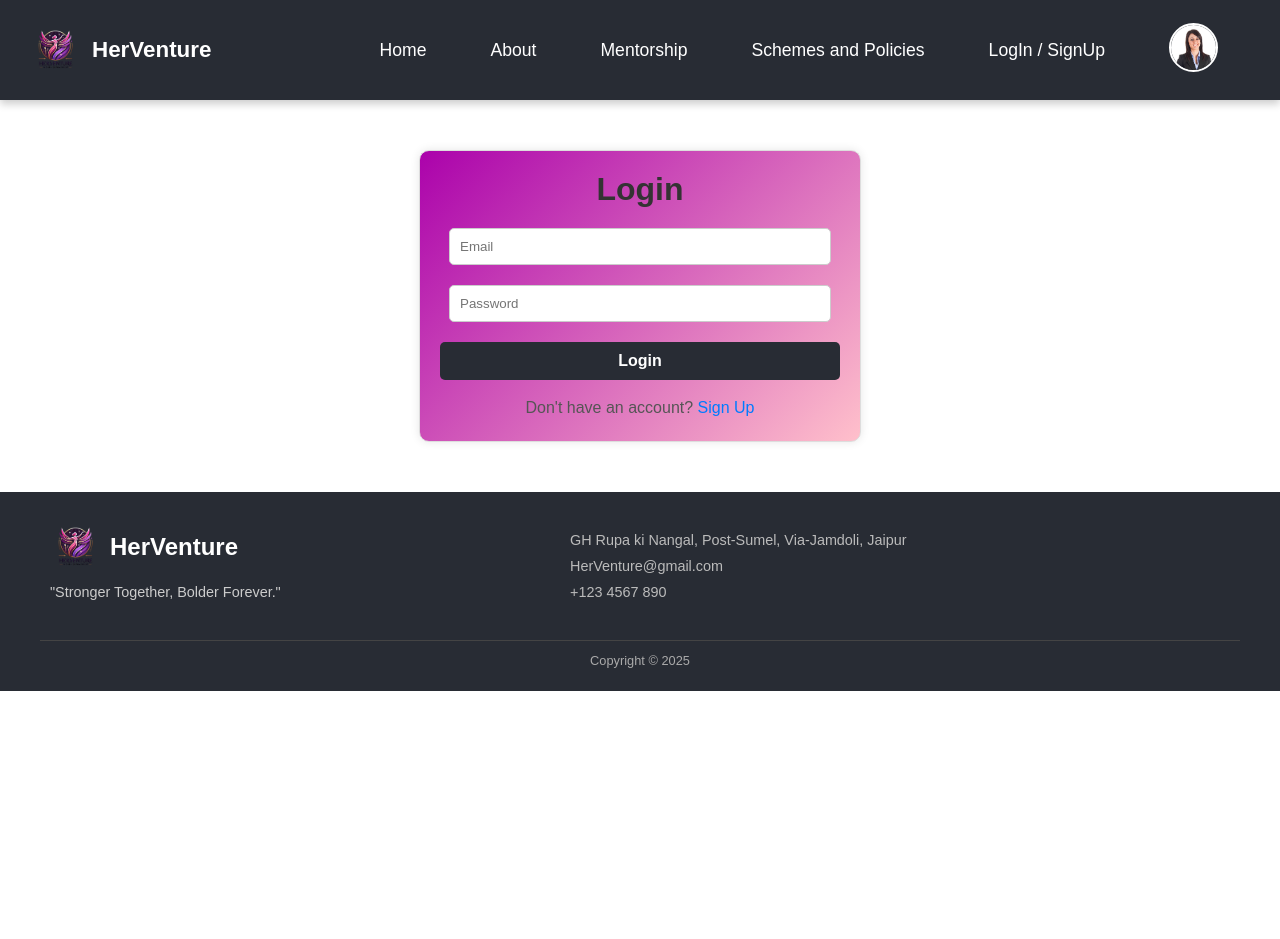
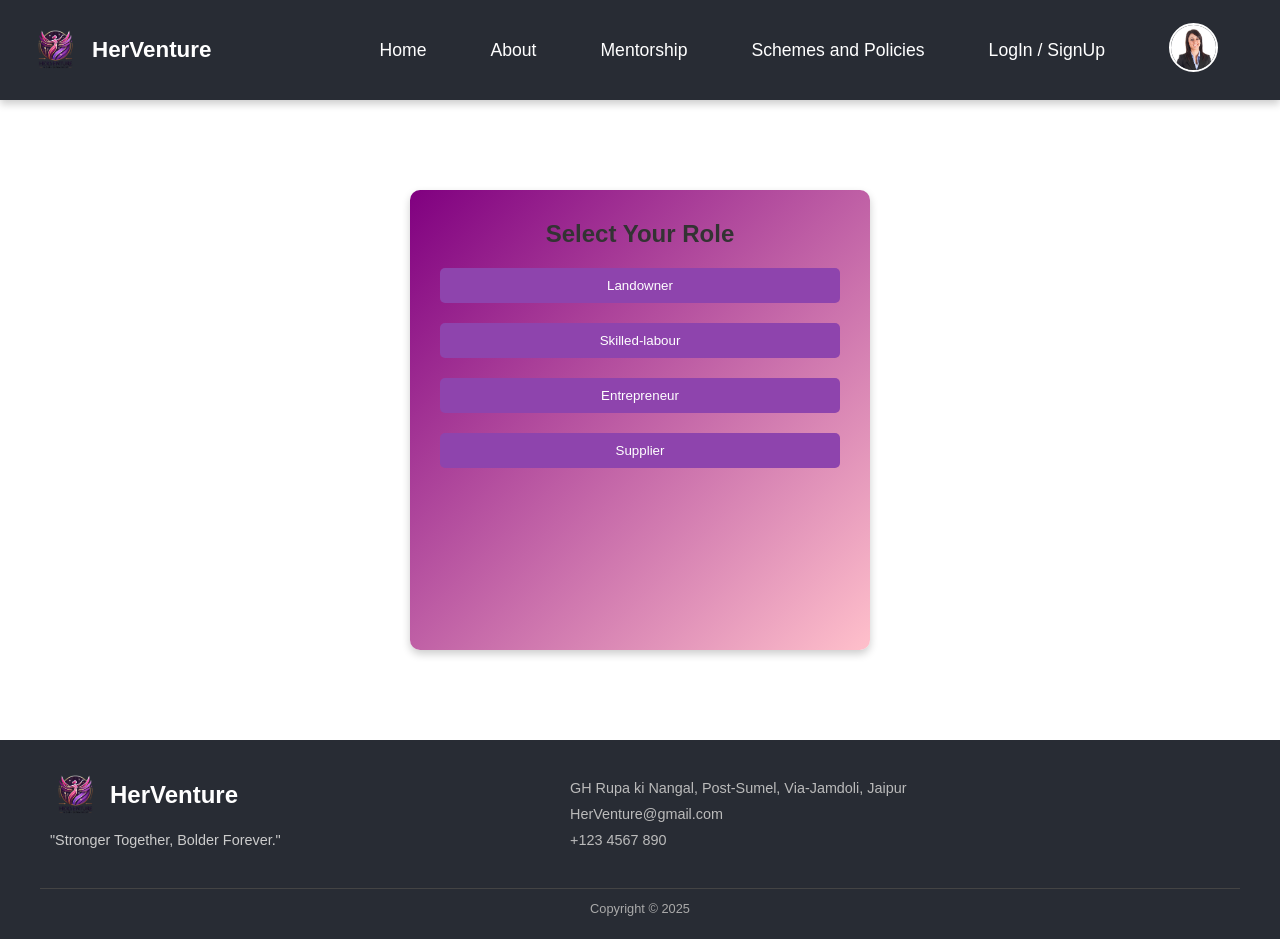
Before and after one commit to harshitaa18/HerVenture, a React (Create React App) app: page /login in a window 1280 px wide. Before the commit the page ends 800 px from the top, so only its background shows below. Built offline with nearby package versions, Linux system fonts and the light colour scheme.

Commit message:
Login component is somewhat ready

```diff
--- a/src/Pages/ExplorePage/ExplorePage.jsx
+++ b/src/Pages/ExplorePage/ExplorePage.jsx
@@ -7,26 +7,7 @@ const ExplorePage = () => {
 
   return (
     <div className="explore-page-container">
-      <h1>Explore Opportunities</h1>
-      <p>Discover resources to help you grow and succeed in your entrepreneurial journey.</p>
-
-      <section className="explore-section">
-        <h2>Mentors</h2>
-        <p>Browse our directory of experienced mentors by industry, expertise, or location.</p>
-        <button className="explore-button">Find Mentors</button>
-      </section>
-
-      <section className="explore-section">
-        <h2>Networking Opportunities</h2>
-        <p>Connect with entrepreneurs who share your goals or are in complementary industries.</p>
-        <button className="explore-button">Start Networking</button>
-      </section>
-
-      <section className="explore-section">
-        <h2>Funding Opportunities</h2>
-        <p>Explore curated listings of investors, grants, and accelerator programs based on your startup type.</p>
-        <button className="explore-button" onClick={() => navigate('/funding')}>Discover Funding</button>
-      </section>
+      <div>Login</div>
     </div>
   );
 };
--- a/src/Pages/ExplorePage/Login/Login.css
+++ b/src/Pages/ExplorePage/Login/Login.css
@@ -1,55 +1,47 @@
-.auth-container {
-    width: 100%;
-    max-width: 400px;
-    margin: 50px auto;
-    padding: 20px;
-    border: 1px solid #ddd;
-    background: linear-gradient(135deg, rgb(171, 2, 171), pink);
-    border-radius: 10px;
-    box-shadow: 0 0 10px rgba(0, 0, 0, 0.1);
-    text-align: center;
-    font-family: Arial, sans-serif;
-  }
+.signin-container {
+  display: flex;
+  align-items: center;
+  justify-content: center;
+  min-height: 80vh;
+  background: white;
+}
 
-  .auth-container h2 {
-    font-size: 2rem;
-    font-weight: 800;
-    margin-bottom: 20px;
-  }
+.signin-card {
+  background: linear-gradient(135deg, purple, pink);
+  padding: 30px;
+  border-radius: 10px;
+  box-shadow: 0 4px 8px rgba(0, 0, 0, 0.2);
+  text-align: center;
+  height: 400px;
+  width: 400px;
+  max-width: 90%;
+}
 
-  .auth-container input {
-    width: 90%;
-    padding: 10px;
-    margin-bottom: 20px;
-    border: 1px solid #ccc;
-    border-radius: 5px;
-  }
+.signin-form form {
+  display: flex;
+  flex-direction: column;
+  gap: 20px; /* Increased spacing between inputs */
+}
 
-  .auth-container button {
-    width: 100%;
-    padding: 10px;
-    background-color: #282c34;
-    color: #fff;
-    border: none;
-    font-size: 1rem;
-    font-weight: 600;
-    border-radius: 5px;
-    cursor: pointer;
-  }
+.role-button, .signin-button, .change-role-button {
+  width: 100%;
+  padding: 10px;
+  margin-top: 20px; /* Increased space above buttons */
+  border: none;
+  border-radius: 5px;
+  background: #8e44ad;
+  color: white;
+  cursor: pointer;
+}
 
-  .auth-container button:hover {
-    background-color: #218838;
-  }
+.role-button:hover, .signin-button:hover, .change-role-button:hover {
+  background: #6c3483;
+}
 
-  .auth-container p {
-    margin-top: 15px;
-  }
-
-  .auth-container a {
-    color: #007bff;
-    text-decoration: none;
-  }
-
-  .auth-container a:hover {
-    text-decoration: underline;
-  }
+input {
+  width: 100%;
+  padding: 10px;
+  margin-top: 15px; /* Increased spacing between input fields */
+  border: 1px solid #ccc;
+  border-radius: 5px;
+}
--- a/src/Pages/ExplorePage/Login/Login.jsx
+++ b/src/Pages/ExplorePage/Login/Login.jsx
@@ -1,78 +1,57 @@
-import React, { useState } from "react";
-import { Link } from "react-router-dom";
+import { useState } from "react";
 import "./Login.css";
 
-const Login = () => {
-  const [isLogin, setIsLogin] = useState(true);
-  const [formData, setFormData] = useState({
-    name: "",
-    email: "",
-    password: "",
-  });
+const SignInPage = () => {
+  const [role, setRole] = useState(null);
+  const [email, setEmail] = useState("");
+  const [password, setPassword] = useState("");
+  const roles = ["landowner", "skilled-labour", "entrepreneur", "supplier"];
 
-  const handleChange = (e) => {
-    setFormData({ ...formData, [e.target.name]: e.target.value });
-  };
-
-  const handleSubmit = (e) => {
+  const handleSignIn = (e) => {
     e.preventDefault();
-    if (isLogin) {
-      console.log("Login Data:", { email: formData.email, password: formData.password });
-      alert("Logged in successfully!");
-    } else {
-      console.log("Signup Data:", formData);
-      alert("Signed up successfully!");
-    }
+    console.log("Signing in as", role, "with email:", email);
   };
 
   return (
-    <div className="auth-container">
-      <h2>{isLogin ? "Login" : "Sign Up"}</h2>
-      <form onSubmit={handleSubmit}>
-        {!isLogin && (
-          <input
-            type="text"
-            name="name"
-            placeholder="Full Name"
-            value={formData.name}
-            onChange={handleChange}
-            required
-          />
-        )}
+    <div className="signin-container">
+      <div className="signin-card">
+        {!role ? (
+          <div className="role-selection">
+            <h2>Select Your Role</h2>
+            {roles.map((r) => (
+              <button key={r} className="role-button" onClick={() => setRole(r)}>
+                {r.charAt(0).toUpperCase() + r.slice(1)}
+              </button>
+            ))}
+          </div>
+        ) : (
+          <div className="signin-form">
+            <h2>Sign In as {role}</h2>
+            <form onSubmit={handleSignIn}>
               <input
                 type="email"
-          name="email"
                 placeholder="Email"
-          value={formData.email}
-          onChange={handleChange}
+                value={email}
+                onChange={(e) => setEmail(e.target.value)}
                 required
               />
               <input
                 type="password"
-          name="password"
                 placeholder="Password"
-          value={formData.password}
-          onChange={handleChange}
+                value={password}
+                onChange={(e) => setPassword(e.target.value)}
                 required
               />
-        {isLogin ? (
-            <Link to="/">
-          <button type="submit">Login</button>
-          </Link>
-        ) : (
-          <Link to="/profile">
-            <button type="submit">Sign Up</button>
-          </Link>
+              <button type="submit" className="signin-button">Sign In</button>
+            </form>
+            <button className="change-role-button" onClick={() => setRole(null)}>
+              Change Role
+            </button>
+          </div>
         )}
-      </form>
-      <p>
-        {isLogin ? "Don't have an account?" : "Already have an account?"}{" "}
-        <Link to="#" onClick={() => setIsLogin(!isLogin)}>
-          {isLogin ? "Sign Up" : "Login"}
-        </Link>
-      </p>
+      </div>
     </div>
   );
 };
 
-export default Login;
+export default SignInPage;
```
Lines whose indentation alone changed are shown as unchanged.
